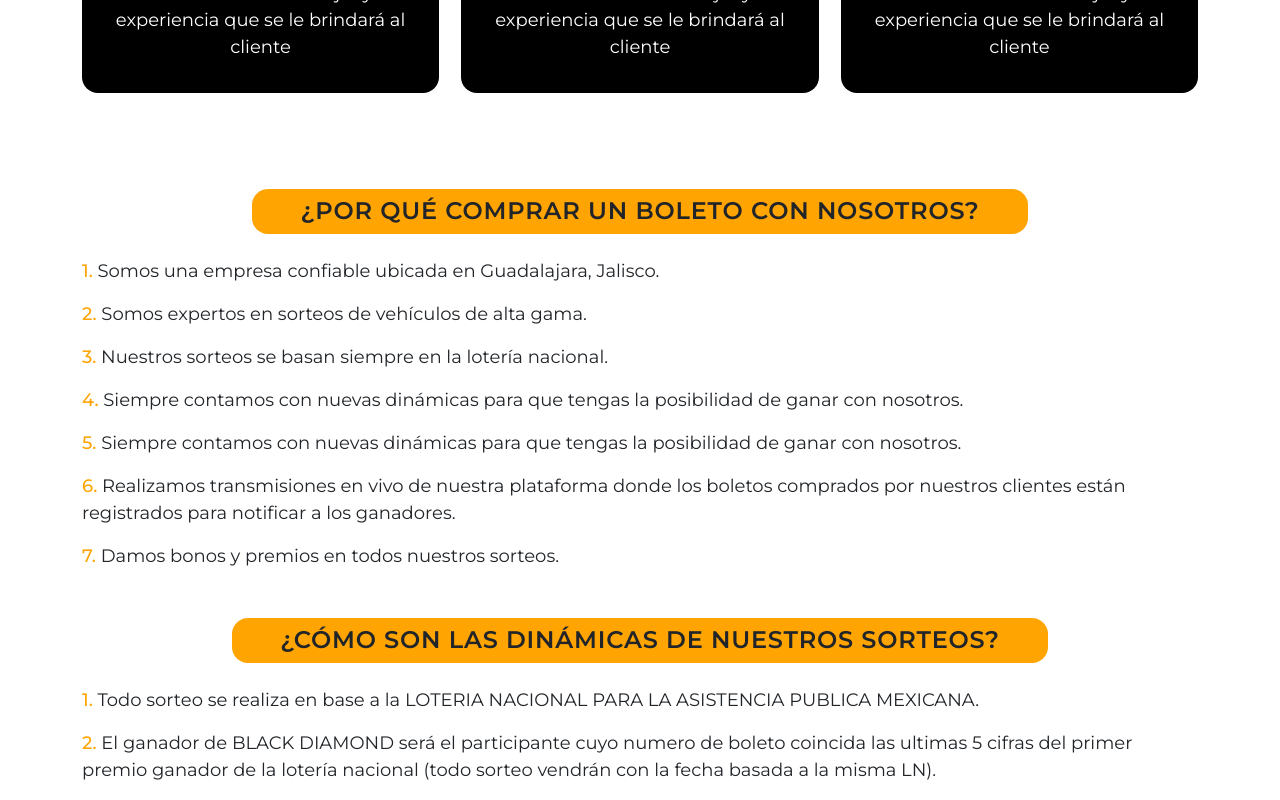
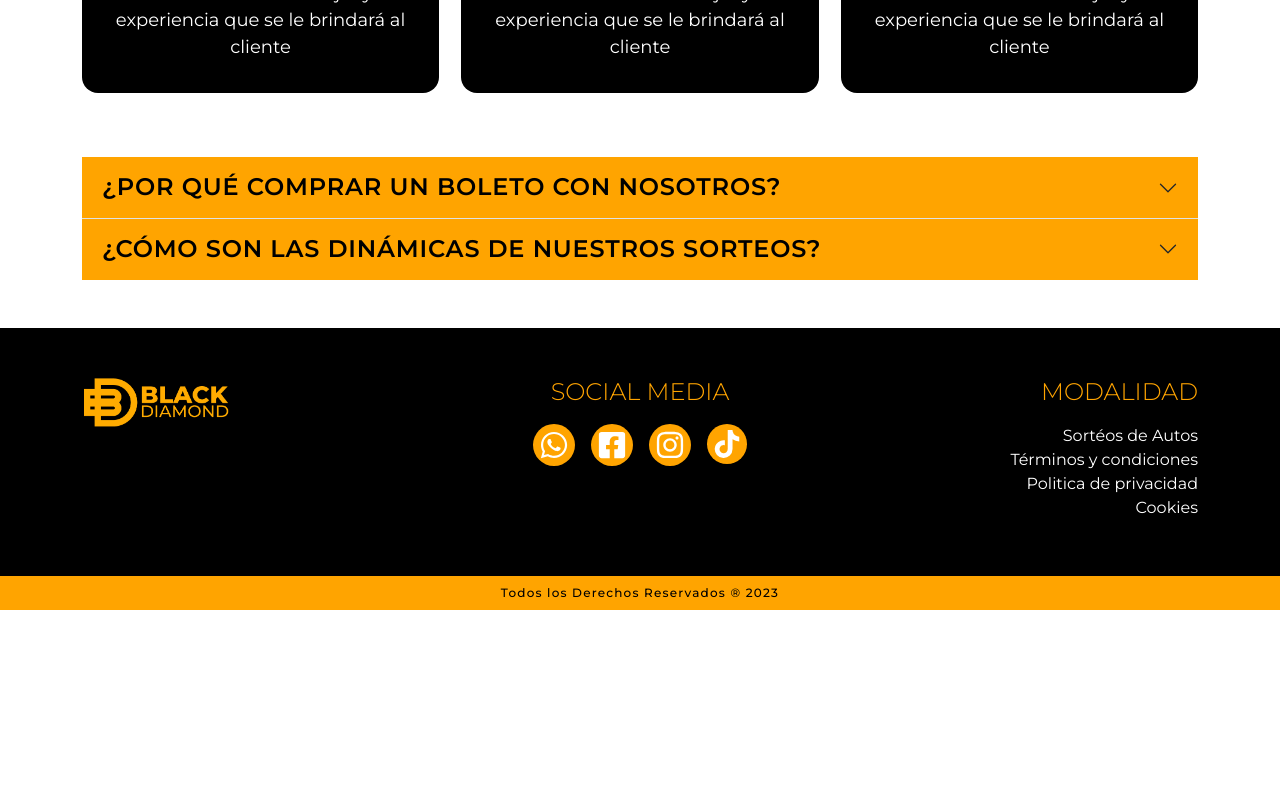
Before and after one commit to 4me7h/blackdiamond, a React (Create React App) app: page /nosotros in a window 1280 px wide. Shown: the part 1080-1880 px from the top of the page. After the commit the page ends 1690 px from the top, so only its background shows below. Built offline with nearby package versions, Linux system fonts and the light colour scheme.

Commit message:
component: faqs accordion

```diff
--- a/src/components/Faq.js
+++ b/src/components/Faq.js
@@ -1,6 +1,7 @@
 import Container from "react-bootstrap/esm/Container"
 import Row from "react-bootstrap/esm/Row"
 import Col from "react-bootstrap/esm/Col"
+import Accordion from "react-bootstrap/esm/Accordion";
 
 const Faq = () => {
   return (
@@ -8,7 +9,7 @@ const Faq = () => {
         <Container>
             <Row>
                 <Col>
-                    <div className="faq__contaner">
+                    {/* <div className="faq__container">
                         <div className="faq__header">
                             <h3><span className="text--subtitle-mark">¿Por qué comprar un boleto con nosotros?</span></h3>
                         </div>
@@ -47,6 +48,52 @@ const Faq = () => {
                                 <li className="faq__list__text"><span className="faq__list__number">6.</span> RIFA CONCESIONADA AL 90% DE EMISIONES.</li>
                             </ul>
                         </div>
+                    </div> */}
+                    <div className="faq__container">
+                        <Accordion flush>
+                            <Accordion.Item eventKey="0">
+                                <Accordion.Header>¿Por qué comprar un boleto con nosotros?</Accordion.Header>
+                                <Accordion.Body>
+                                    <div className="faq__content">
+                                        <ul className="faq__list">
+                                            <li className="faq__list__text"><span className="faq__list__number">1.</span> Somos una empresa confiable ubicada en Guadalajara, Jalisco.</li>
+
+                                            <li className="faq__list__text"><span className="faq__list__number">2.</span> Somos expertos en sorteos de vehículos de alta gama.</li>
+
+                                            <li className="faq__list__text"><span className="faq__list__number">3.</span> Nuestros sorteos se basan siempre en la lotería nacional.</li>
+
+                                            <li className="faq__list__text"><span className="faq__list__number">4.</span> Siempre contamos con nuevas dinámicas para que tengas la posibilidad de ganar con nosotros.</li>
+
+                                            <li className="faq__list__text"><span className="faq__list__number">5.</span> Siempre contamos con nuevas dinámicas para que tengas la posibilidad de ganar con nosotros.</li>
+
+                                            <li className="faq__list__text"><span className="faq__list__number">6.</span> Realizamos transmisiones en vivo de nuestra plataforma donde los boletos comprados por nuestros clientes están registrados para notificar a los ganadores.</li>
+
+                                            <li className="faq__list__text"><span className="faq__list__number">7.</span> Damos bonos y premios en todos nuestros sorteos.</li>
+                                        </ul>
+                                    </div>
+                                </Accordion.Body>
+                            </Accordion.Item>
+                            <Accordion.Item eventKey="1">
+                                <Accordion.Header>¿Cómo son las dinámicas de nuestros sorteos?</Accordion.Header>
+                                <Accordion.Body>
+                                    <div className="faq__content">
+                                        <ul className="faq__list">
+                                            <li className="faq__list__text"><span className="faq__list__number">1.</span> Todo sorteo se realiza en base a la LOTERIA NACIONAL PARA LA ASISTENCIA PUBLICA MEXICANA.</li>
+
+                                            <li className="faq__list__text"><span className="faq__list__number">2.</span> El ganador de BLACK DIAMOND será el participante cuyo numero de boleto coincida las ultimas 5 cifras del primer premio ganador de la lotería nacional (todo sorteo vendrán con la fecha basada a la misma LN).</li>
+
+                                            <li className="faq__list__text"><span className="faq__list__number">3.</span> Se elegirá un nuevo ganador realizando la misma dinámica en la siguiente fecha del premio de la lotería Nacional (en nuestra pagina haremos mención de la siguiente fecha) entonces tendrá una segunda oportunidad de ser el ganador con tu misma numeración.</li>
+
+                                            <li className="faq__list__text"><span className="faq__list__number">4.</span> Toda transmisión será en vivo de los sorteos en nuestra pagina de Facebook en las fechas indicadas a las 20:00 hrs del centro del país.</li>
+
+                                            <li className="faq__list__text"><span className="faq__list__number">5.</span> En nuestra pagina web de Black diamond haremos la transmisión en vivo con la lotería nacional, asi como las entregas de los premios a los ganadores.</li>
+
+                                            <li className="faq__list__text"><span className="faq__list__number">6.</span> RIFA CONCESIONADA AL 90% DE EMISIONES.</li>
+                                        </ul>
+                                    </div>
+                                </Accordion.Body>
+                            </Accordion.Item>
+                        </Accordion>
                     </div>
                 </Col>
             </Row>
--- a/src/components/Faq.scss
+++ b/src/components/Faq.scss
@@ -1,5 +1,5 @@
 .faq {
-    padding: 2rem 0;
+    padding: 2rem 0 3rem;
     &__header {
         text-align: center;
     }
@@ -21,3 +21,27 @@
         }
     }
 }
+
+.accordion {
+    &-button {
+        @include link {
+            background-color: $color-yellow;
+            color: $color-black;
+            font-size: 18px;
+            text-transform: uppercase;
+            border-color: transparent;
+            box-shadow: none;
+            font-weight: 600;
+            letter-spacing: .05rem;
+            @include media('md') {
+                font-size: 24px;
+            }
+        }
+        @include hover {
+            background-color: darken($color-yellow, 10%);
+        }
+        &:not(.collapsed) {
+            background-color: $color-yellow;
+        }
+    }
+}
--- a/src/components/Mision.scss
+++ b/src/components/Mision.scss
@@ -1,5 +1,5 @@
 .mision {
-    padding: 3rem 0;
+    padding: 3rem 0 1rem;
 
     &__list {
         @include reset-list;
```
